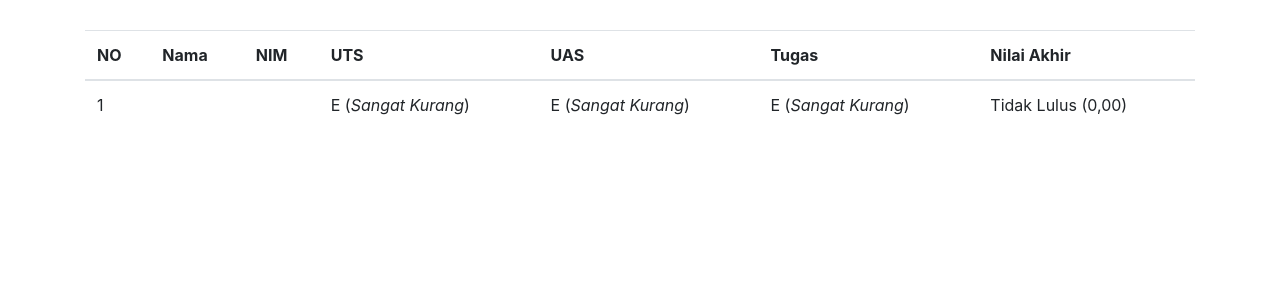
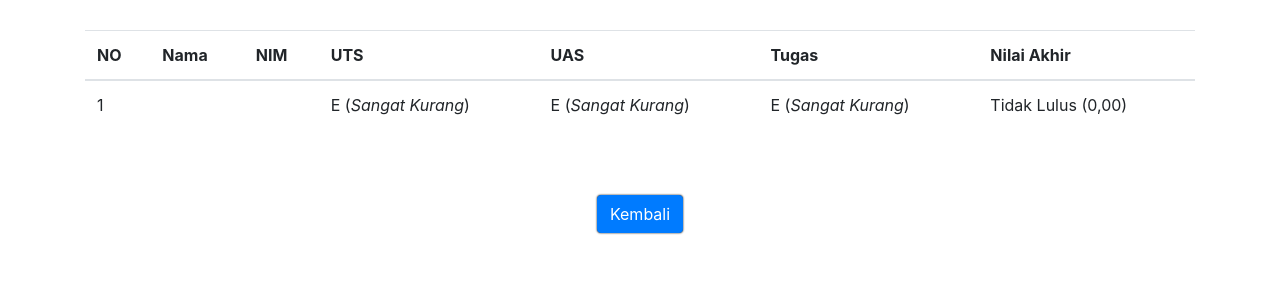
Before and after one commit to hasyim404/PraktikumWEB, a PHP site: page /switchcase.php in a window 1280 px wide. Shown: the top 300 px of the page. Run offline with PHP 8.4, Linux system fonts and the light colour scheme; data that the repository does not hold is empty.

Commit message:
Update switchcase.php

```diff
--- a/Semester2/Praktikum02 (PHP02)/Switch Case/switchcase.php
+++ b/Semester2/Praktikum02 (PHP02)/Switch Case/switchcase.php
@@ -115,6 +115,13 @@ switch (true){
         body{
             padding: 30px;
         }
+        .btnn {
+            padding-top: 50px;
+        }
+        button {
+            box-shadow: 0 0 2px rgba(0, 0, 0, 1);
+
+        }
     </style>
 </head>
 <body>
@@ -148,6 +155,9 @@ switch (true){
             </tbody>
             </table>
         </div>
+        <div class="col text-center btnn">
+            <a href="index.php"><button type="submit" class="btn btn-primary btt">Kembali</button></a>
+        </div>
     </div>
 </body>
 </html>
```
